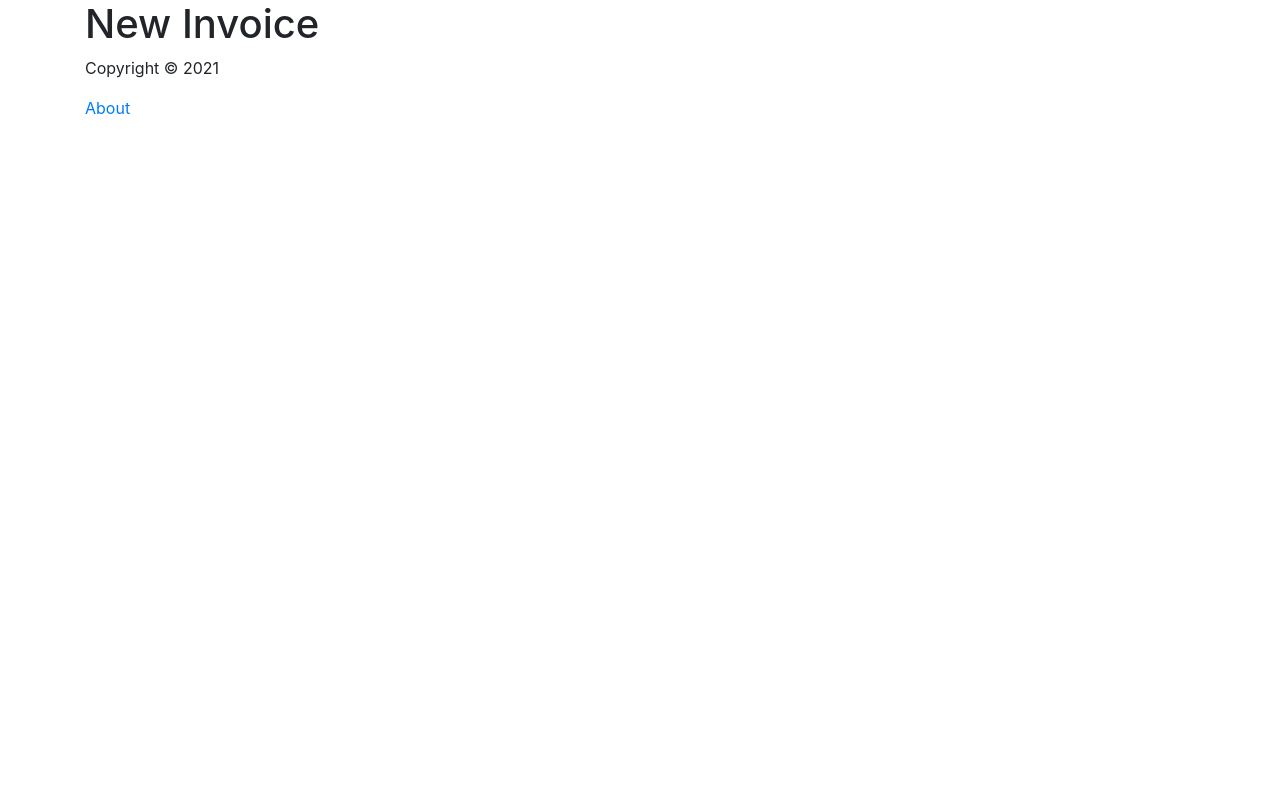
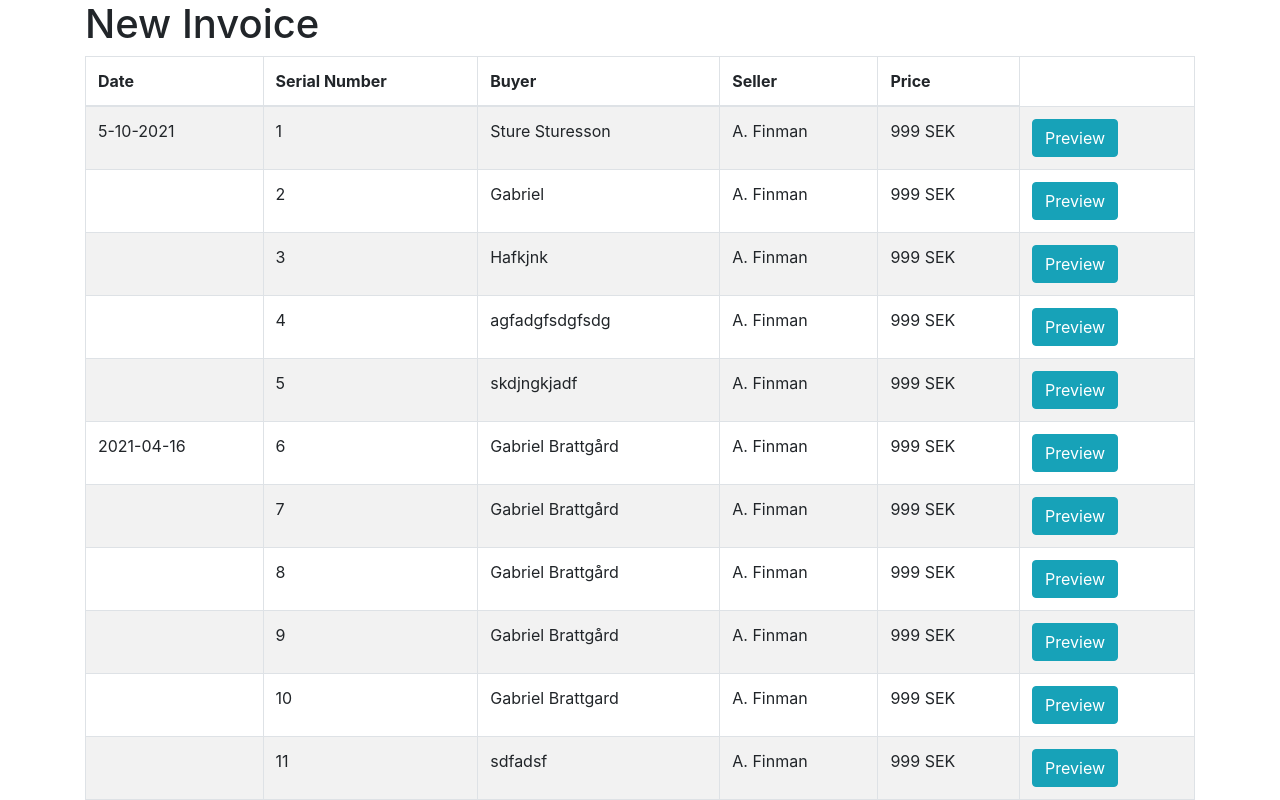
Before and after one commit to gabrieloldaccount/finman-frontend, a React (Create React App) app: page /all-invoices in a window 1280 px wide. Shown: the top 800 px of the page. Built offline with nearby package versions, Linux system fonts and the light colour scheme; data requests are answered from the project's data file.

Commit message:
added invoice list
Co-authored-by: Puh00 <54896147+Puh00@users.noreply.github.com>
Co-authored-by: stinahagl <stihag@student.chalmers.se>

```diff
--- a/src/App.js
+++ b/src/App.js
@@ -8,6 +8,7 @@ import AddInvoice from './components/AddInvoice'
 import About from './components/About'
 import Button from 'react-bootstrap/Button';
 import Dropdown from 'react-bootstrap/Dropdown';
+import InvoiceList from './components/seeInvoicesComponents/InvoiceList'
 
 //TODO: Remove Items-state here. It is in AddInvoice instead.
 
@@ -111,6 +112,14 @@ const App = () => {
                         </>
                     )}
                 />
+                <Route
+                    path='/all-invoices'
+                    render={() => (
+                        <>
+                            <InvoiceList invoiceList={invoices}/>
+                        </>
+                    )}
+                />
                 <Route path='/about' component={About} />
                 <Footer />
             </div>
--- /dev/null
+++ b/src/components/seeInvoicesComponents/InvoiceList.js
@@ -0,0 +1,38 @@
+const InvoiceList = ({invoiceList}) => {
+
+
+    return (
+        <table className="table table-striped table-bordered">
+            <thead>
+            <tr>
+                <th>Date</th>
+                <th>Serial Number</th>
+                <th>Buyer</th>
+                <th>Seller</th>
+                <th>Price</th>
+            </tr>
+            </thead>
+
+            <tbody>
+            {
+                invoiceList.map(
+                    (invoice) =>(
+                        <tr key={invoice.id}>
+                            <td>{invoice.invoiceDate}</td>
+                            <td>{invoice.id}</td>
+                            <td>{invoice.customerName}</td>
+
+                            {/*TODO: add seller and price */}
+                            <td>A. Finman</td>
+                            <td>999 SEK</td>
+                            <td><button className="btn btn-info">Preview</button></td>
+                        </tr>
+                    )
+                )
+            }
+            </tbody>
+        </table>
+    )
+}
+
+export default InvoiceList
```
